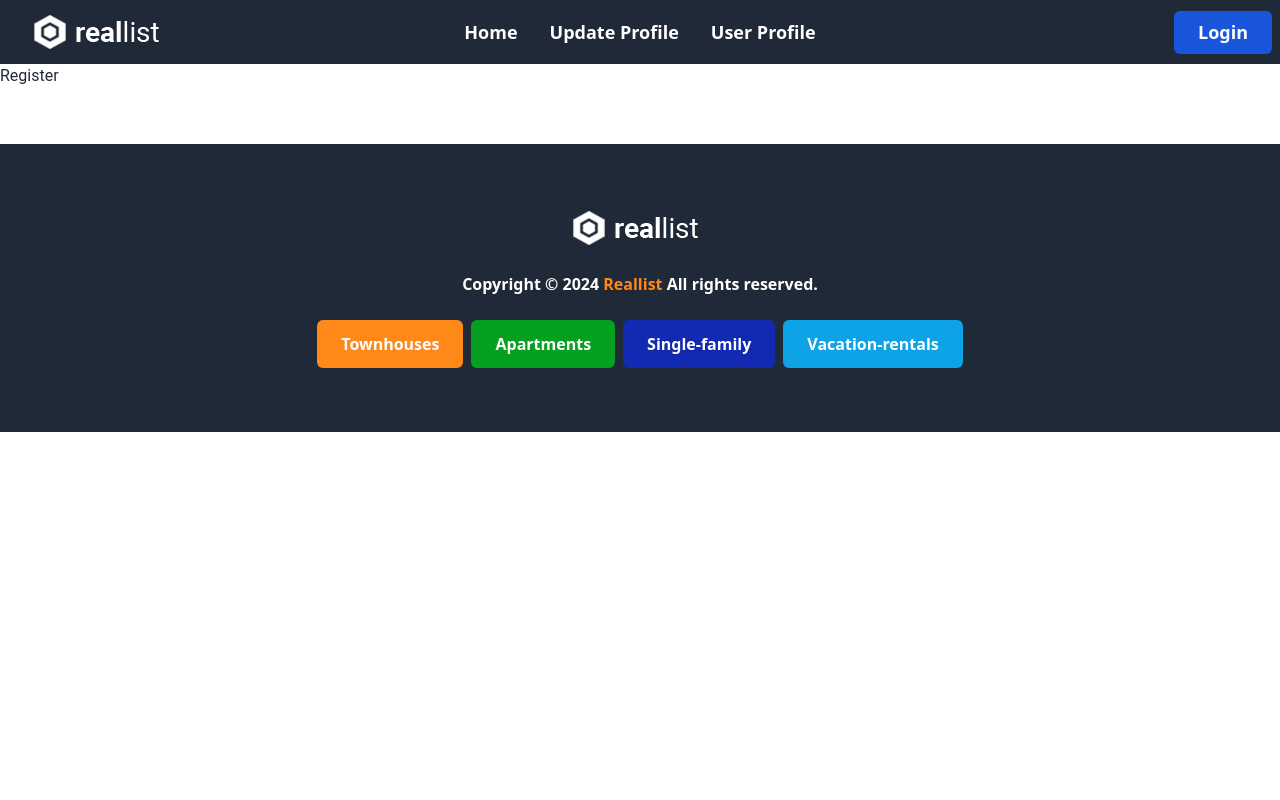
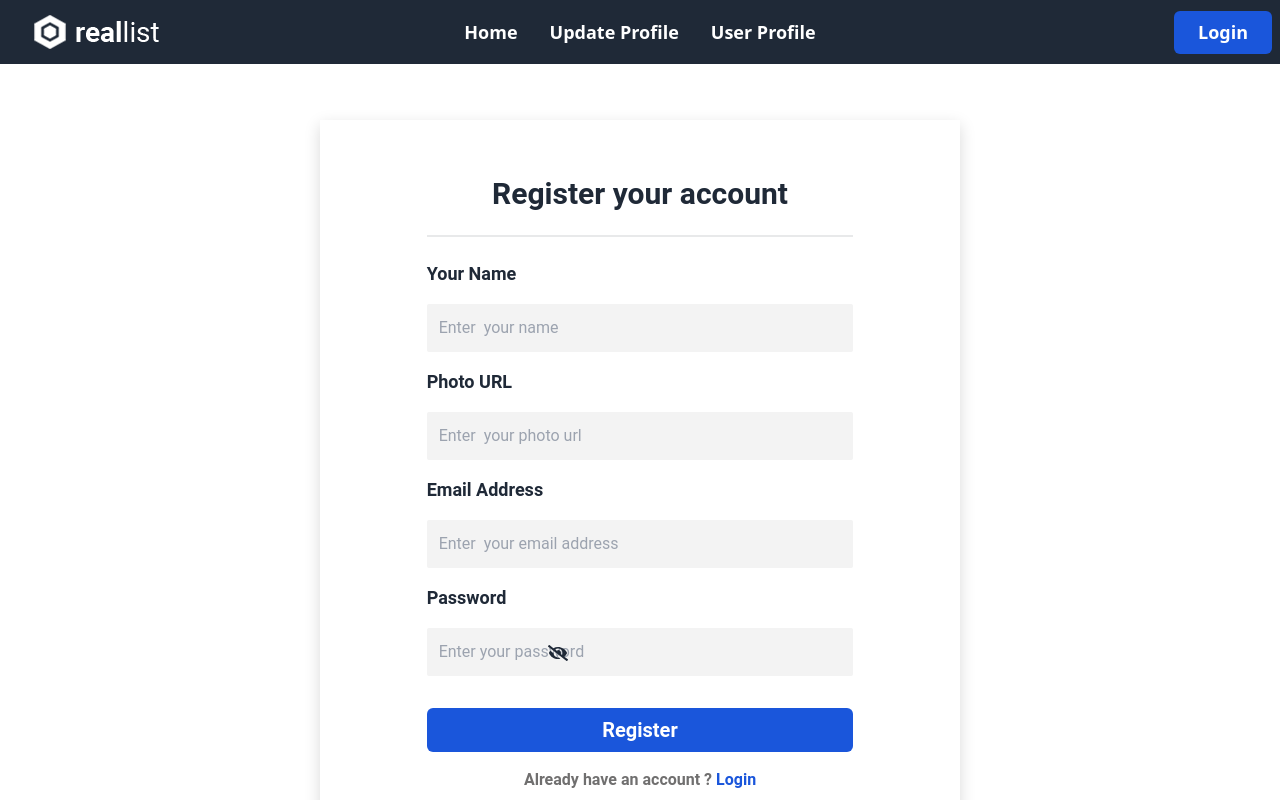
Before and after one commit to Tofazzal26/reallist-home, a React (Vite) app: page /register in a window 1280 px wide. Shown: the top 800 px of the page. Built offline with nearby package versions, Linux system fonts and the light colour scheme.

Commit message:
register style finish

```diff
--- a/package.json
+++ b/package.json
@@ -12,6 +12,7 @@
   "dependencies": {
     "react": "^18.2.0",
     "react-dom": "^18.2.0",
+    "react-icons": "^5.0.1",
     "react-router-dom": "^6.22.3"
   },
   "devDependencies": {
--- a/src/Pages/Login/Login.jsx
+++ b/src/Pages/Login/Login.jsx
@@ -1,6 +1,9 @@
 import { Link } from "react-router-dom";
+import { FaEye, FaEyeSlash } from "react-icons/fa";
+import { useState } from "react";
+const Login = () => {
+  const [showPassword, setShowPassword] = useState(false);
 
-const Login = () => {
   return (
     <div>
       <div>
@@ -25,17 +28,27 @@ const Login = () => {
                   required
                 />
                 <br />
-                <label className="lg:text-lg md:text-base text-sm font-semibold">
+                <label className="lg:text-lg  md:text-base text-sm font-semibold">
                   Password
                 </label>
                 <br />
                 <input
-                  type="password"
+                  type={showPassword ? "text" : "password"}
                   name="password"
-                  className="bg-[#f3f3f3] p-3 rounded-sm my-4 text-sm lg:text-base w-full outline-none text-[#9f9f9f]"
+                  className="bg-[#f3f3f3] p-3 rounded-sm my-4 relative text-sm lg:text-base w-full outline-none text-[#9f9f9f]"
                   placeholder="Enter your password"
                   required
                 />
+                <span
+                  onClick={() => setShowPassword(!showPassword)}
+                  className="absolute cursor-pointer right-[20px] top-[405px] md:top-[426px] md:right-[710px]"
+                >
+                  {showPassword ? (
+                    <FaEye size={20} />
+                  ) : (
+                    <FaEyeSlash size={20} />
+                  )}
+                </span>
                 <br />
                 <button className="bg-[#1a56db] md:text-base text-sm lg:text-xl rounded-md p-2 w-full my-4 font-semibold text-white">
                   Login
--- a/src/Pages/Register/Register.jsx
+++ b/src/Pages/Register/Register.jsx
@@ -1,7 +1,94 @@
+import { Link } from "react-router-dom";
+import { FaEye, FaEyeSlash } from "react-icons/fa";
+import { useState } from "react";
 const Register = () => {
+  const [showPassword, setShowPassword] = useState(false);
+
   return (
     <div>
-      <h1>Register</h1>
+      <div>
+        <div>
+          <div className="bg-[#ffffff] mt-14 shadow-loginSd lg:w-1/2 md:w-2/3 mx-auto">
+            <div className="md:w-2/3 lg:w-2/3 mx-auto py-14">
+              <h1 className="font-semibold text-lg lg:text-3xl md:text-2xl text-center">
+                Register your account
+              </h1>
+              <div className="divider"></div>
+              <form>
+                <label className="lg:text-lg md:text-base text-sm font-semibold ">
+                  Your Name
+                </label>
+                <br />
+
+                <input
+                  type="name"
+                  name="name"
+                  className="bg-[#f3f3f3] p-3 w-full my-4 text-sm lg:text-base rounded-sm outline-none text-[#9f9f9f]"
+                  placeholder="Enter  your name"
+                  required
+                />
+                <label className="lg:text-lg md:text-base text-sm font-semibold ">
+                  Photo URL
+                </label>
+                <br />
+
+                <input
+                  type="text"
+                  name="photo"
+                  className="bg-[#f3f3f3] p-3 w-full my-4 text-sm lg:text-base rounded-sm outline-none text-[#9f9f9f]"
+                  placeholder="Enter  your photo url"
+                  required
+                />
+                <label className="lg:text-lg md:text-base text-sm font-semibold ">
+                  Email Address
+                </label>
+                <br />
+
+                <input
+                  type="email"
+                  name="email"
+                  className="bg-[#f3f3f3] p-3 w-full my-4 text-sm lg:text-base rounded-sm outline-none text-[#9f9f9f]"
+                  placeholder="Enter  your email address"
+                  required
+                />
+                <br />
+                <label className="lg:text-lg  md:text-base text-sm font-semibold">
+                  Password
+                </label>
+                <br />
+                <input
+                  type={showPassword ? "text" : "password"}
+                  name="password"
+                  className="bg-[#f3f3f3] p-3 rounded-sm my-4 relative text-sm lg:text-base w-full outline-none text-[#9f9f9f]"
+                  placeholder="Enter your password"
+                  required
+                />
+                <span
+                  className="absolute cursor-pointer right-[20px] top-[605px] md:top-[643px] md:right-[712px]"
+                  onClick={() => setShowPassword(!showPassword)}
+                >
+                  {showPassword ? (
+                    <FaEye size={20} />
+                  ) : (
+                    <FaEyeSlash size={20} />
+                  )}
+                </span>
+
+                <br />
+                <button className="bg-[#1a56db] md:text-base text-sm lg:text-xl rounded-md p-2 w-full my-4 font-semibold text-white">
+                  Register
+                </button>
+                <p className="font-semibold text-[#706f6f] text-sm lg:text-base text-center">
+                  Already have an account ?{" "}
+                  <Link to="/login" className="text-[#1a56db]">
+                    Login
+                  </Link>
+                </p>
+              </form>
+            </div>
+          </div>
+        </div>
+      </div>
     </div>
   );
 };
```
Also changed, not shown: 1 other file (tests, documents, lock files or other folders).
